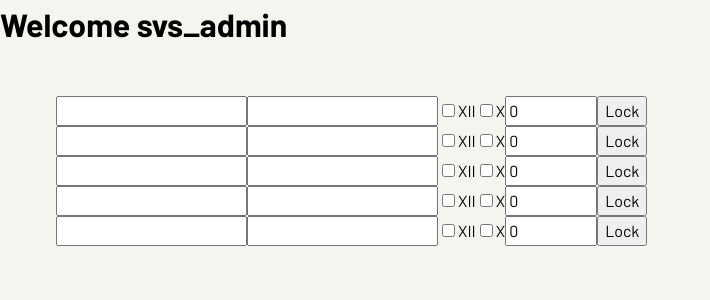
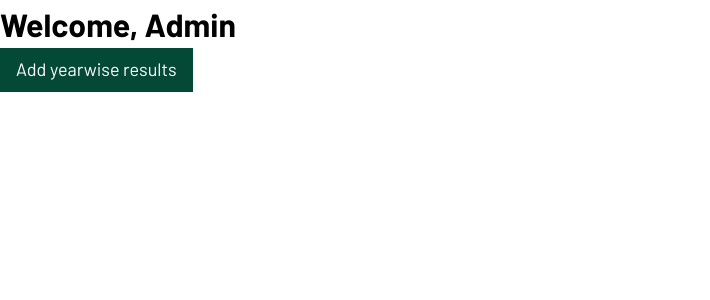
Before and after one commit to VISHANN/svs, a Next.js app: page /admin in a window 1280 px wide. Shown: the top 300 px of the page, without its empty margins (0-710 px from the left). Built offline with nearby package versions, Linux system fonts and the light colour scheme.

Commit message:
move to admin to admin/form as an independent page

```diff
--- a/src/pages/admin.js
+++ b/src/pages/admin/form.js
@@ -1,5 +1,6 @@
 import { useState } from "react"
-export default function Admin() {
+
+export default function Form() {
   const totalEntries = 5;
   const initialState = [];
   for ( let i=0; i < totalEntries ; i++) {
@@ -18,13 +19,17 @@ export default function Admin() {
       name = e.target.name,
       value = e.target.value;
 
+    // if the record isLocked, don't change the state
+    if (state[index].isLocked === true) return;
+
     // assigning state to tempState copies the array ref not the array itself
     const tempState = [...state];
+
+    // followed a different method to update record inside toggleLock
     tempState[index] = {
       ...tempState[index],
       [name]: value
     }
-
     setState(tempState);
   }
 
@@ -38,10 +43,10 @@ export default function Admin() {
 
   function toggleLock(index) {
     const tempState = [...state];
-    tempState[index] = {
-      ...tempState[index],
-      isLocked: !tempState[index].isLocked,
-    }
+
+    // as long as tempState points to different reference react registers
+    // state change and re-renders
+    tempState[index].isLocked = !tempState[index].isLocked;
     setState(tempState);
   }
   return(
@@ -143,4 +148,4 @@ async function submitRecord(data) {
 
 // Custom Layout for Admin Page, that returns the page as it is`
 
-Admin.getLayout = (page) => page;
+Form.getLayout = (page) => page;
--- /dev/null
+++ b/src/pages/admin/index.js
@@ -0,0 +1,14 @@
+import Link from 'next/link';
+
+export default function Admin () {
+  return(
+    <>
+      <h1>Welcome, Admin</h1>
+      <Link href="/admin/form" legacyBehavior>
+        <a className='btn btn-primary'>Add yearwise results</a>
+      </Link>
+    </>
+  )
+}
+
+Admin.getLayout = (page) => page;
--- a/styles/styles.css
+++ b/styles/styles.css
@@ -60,6 +60,11 @@ body {
   display: inline-block;
   font-size: 1.125rem;
   padding: 0.5rem 1rem 0.5635rem;
+}
+
+.btn-primary {
+  background: var(--primary);
+  color: white;
 }
 
 .btn-outline-white {
```
